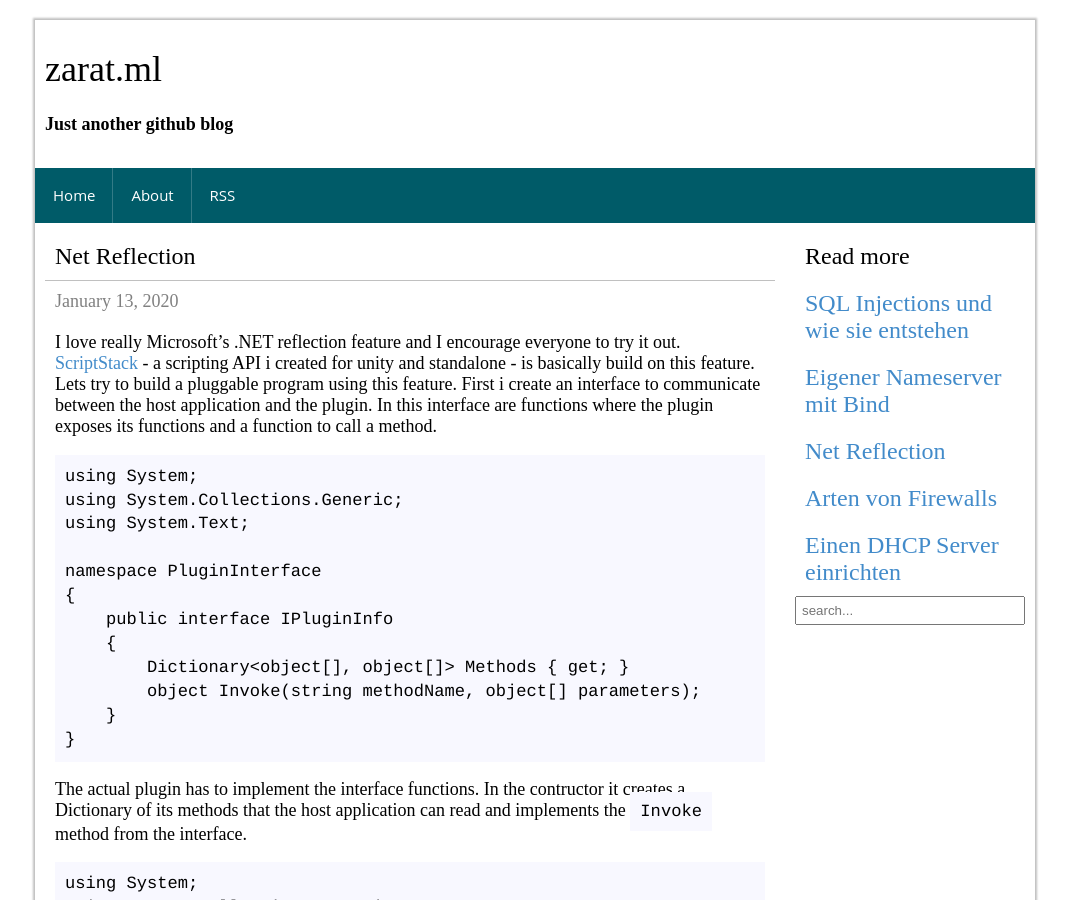
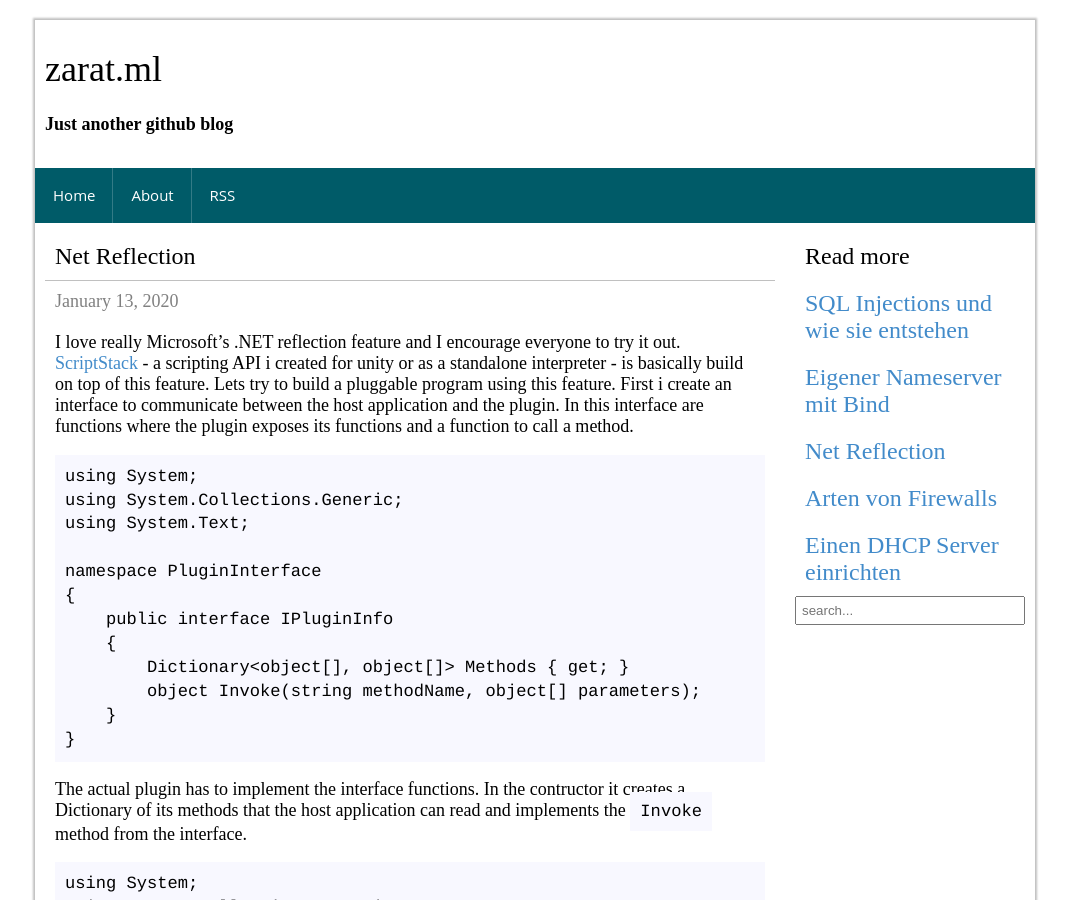
Before and after one commit to mbrain/zarat.github.io, a Jekyll site: the page built from _posts/2020-01-13-NET-reflection.markdown, in a window 1280 px wide and 900 px high. Shown: the whole window, without its empty margins (105-1174 px from the left). Built offline with Jekyll 4.4.1, drawn with Linux system fonts in a browser that asks for light colours; comment, search, counter and statistics services are not loaded.

Commit message:
Update 2020-01-13-NET-reflection.markdown

```diff
--- a/_posts/2020-01-13-NET-reflection.markdown
+++ b/_posts/2020-01-13-NET-reflection.markdown
@@ -7,7 +7,7 @@ permalink: /blog/net-reflection
 published: true
 ---
 
-I love really Microsoft's .NET reflection feature and I encourage everyone to try it out. [ScriptStack](https://github.com/zarat/scriptstack) - a scripting API i created for unity and standalone - is basically build on this feature. Lets try to build a pluggable program using this feature. First i create an interface to communicate between the host application and the plugin.
+I love really Microsoft's .NET reflection feature and I encourage everyone to try it out. [ScriptStack](https://github.com/zarat/scriptstack) - a scripting API i created for unity or as a standalone interpreter - is basically build on top of this feature. Lets try to build a pluggable program using this feature. First i create an interface to communicate between the host application and the plugin.
 <!--excerpt_separator-->
 In this interface are functions where the plugin exposes its functions and a function to call a method.
 
```
